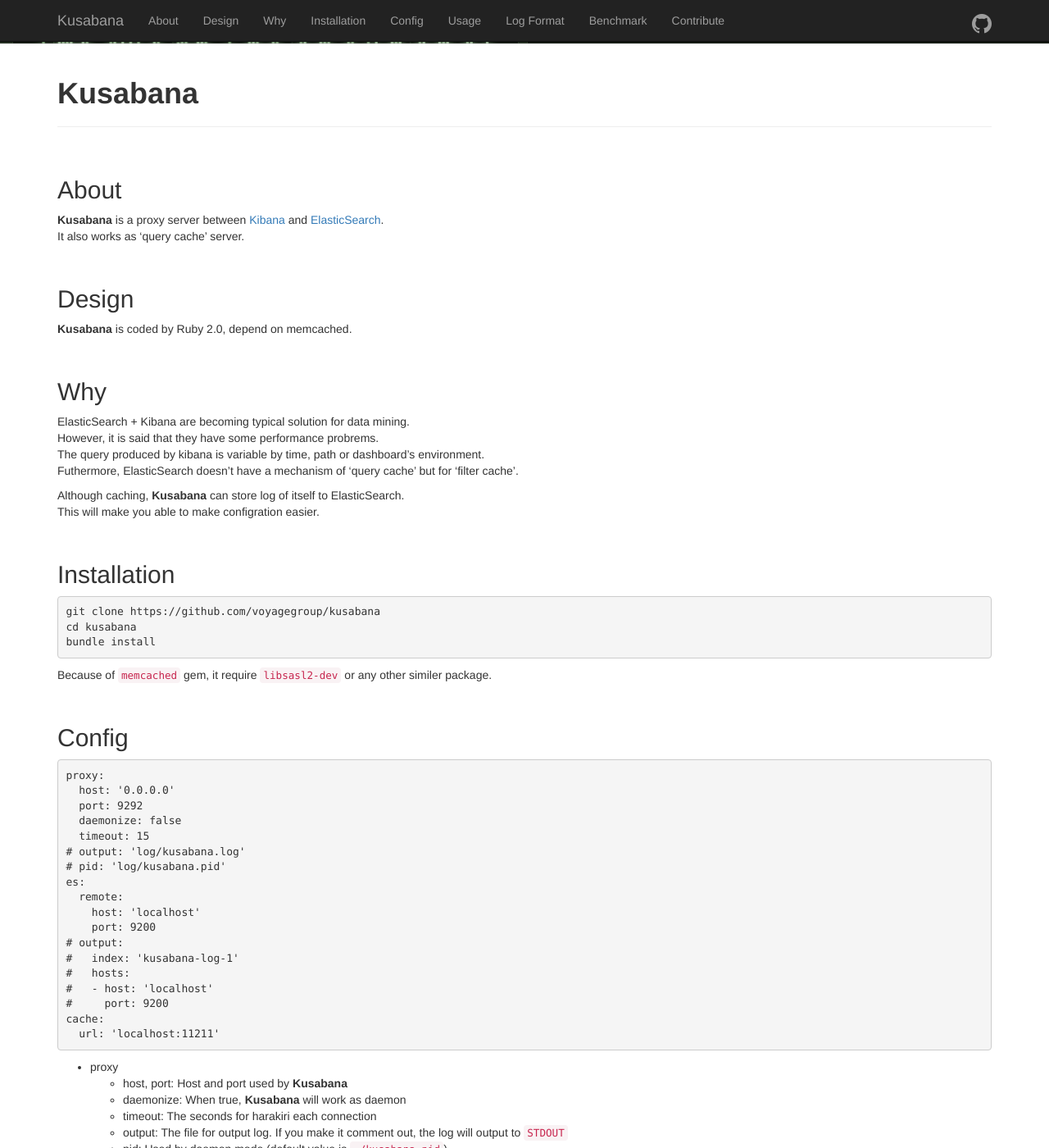
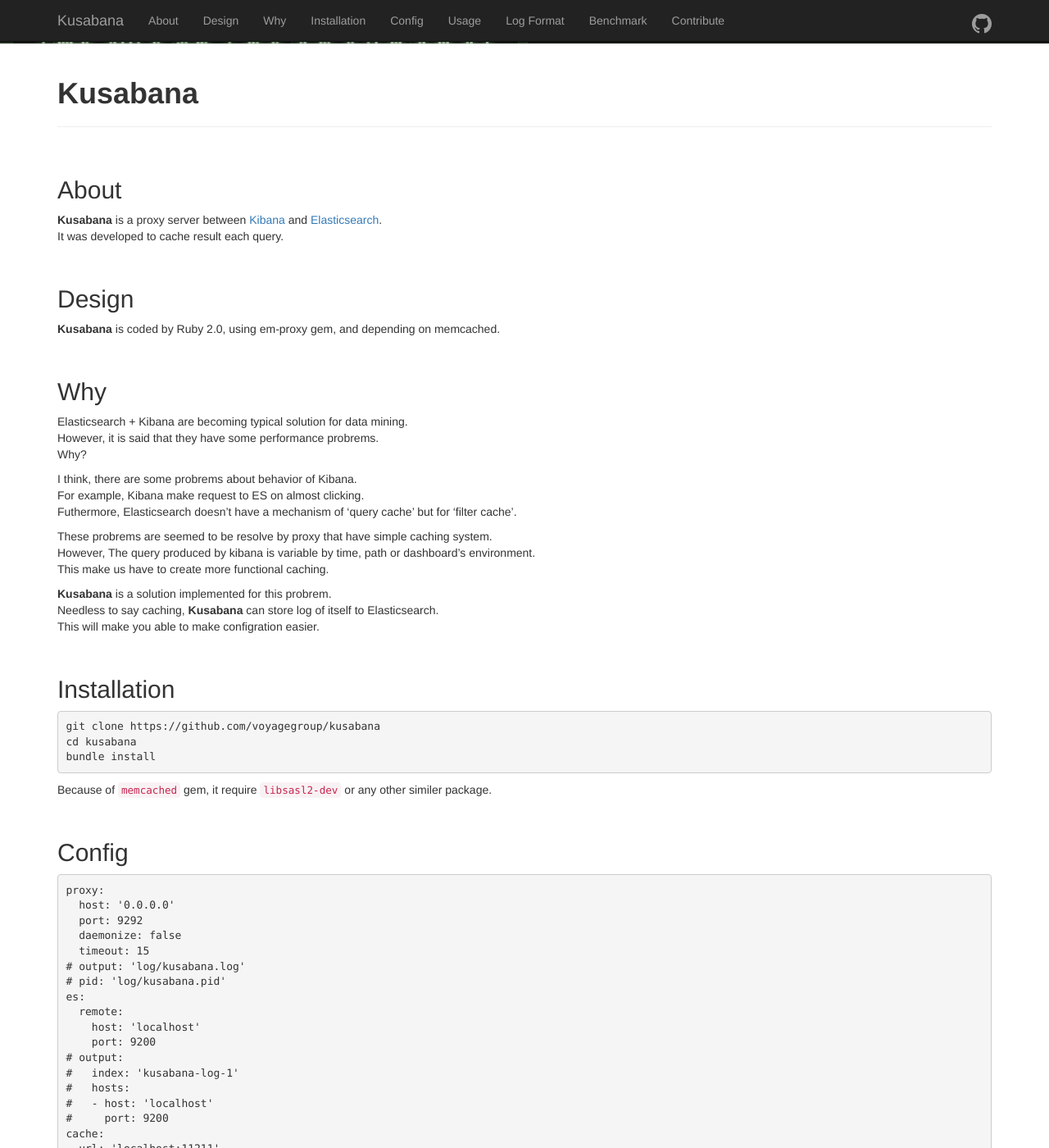
Before and after one commit to voyagegroup/kusabana, a Jekyll site: the page built from index.md, in a window 1280 px wide and 1400 px high, scrolled down 296 px. Shown: the whole window at 82% size. Built offline with Jekyll 4.4.1, drawn with Linux system fonts in a browser that asks for light colours; nearby versions of some CDN libraries; some of the changed text lies outside the part shown.

Commit message:
Write 'Why' paragraph

```diff
--- a/index.md
+++ b/index.md
@@ -6,21 +6,32 @@ layout: default
 
 About
 -----
-**Kusabana** is a proxy server between [Kibana](http://www.elasticsearch.org/overview/kibana/) and [ElasticSearch](http://www.elasticsearch.org/overview/elasticsearch).
-It also works as 'query cache' server.
+
+**Kusabana** is a proxy server between [Kibana](http://www.elasticsearch.org/overview/kibana/) and [Elasticsearch](http://www.elasticsearch.org/overview/elasticsearch).
+It was developed to cache result each query.
 
 Design
 ------
-**Kusabana** is coded by Ruby 2.0, depend on memcached.
+
+**Kusabana** is coded by Ruby 2.0, using em-proxy gem, and depending on memcached.
 
 Why
 ---
-ElasticSearch + Kibana are becoming typical solution for data mining.
+
+Elasticsearch + Kibana are becoming typical solution for data mining.
 However, it is said that they have some performance probrems.
-The query produced by kibana is variable by time, path or dashboard's environment.
-Futhermore, ElasticSearch doesn't have a mechanism of 'query cache' but for 'filter cache'.
+Why?
 
-Although caching, **Kusabana** can store log of itself to ElasticSearch.
+I think, there are some probrems about behavior of Kibana.
+For example, Kibana make request to ES on almost clicking.
+Futhermore, Elasticsearch doesn't have a mechanism of 'query cache' but for 'filter cache'.
+
+These probrems are seemed to be resolve by proxy that have simple caching system.
+However, The query produced by kibana is variable by time, path or dashboard's environment.
+This make us have to create more functional caching.
+
+**Kusabana** is a solution implemented for this probrem.
+Needless to say caching, **Kusabana** can store log of itself to Elasticsearch.
 This will make you able to make configration easier.
 
 Installation
@@ -61,12 +72,12 @@ Config
   - output: The file for output log. If you make it comment out, the log will output to `STDOUT`
   - pid: Used by daemon mode (default value is `./kusabana.pid`)
 * es
-  - remote: The ElasticSearch used for proxying access
-  - output: The ElasticSearch used to store and to aggregate **Kusabana**'s log
+  - remote: The Elasticsearch used for proxying access
+  - output: The Elasticsearch used to store and to aggregate **Kusabana**'s log
 * cache
   - url: Memcached url
 
-If you want to store **Kusabana**'s log and set output ElasticSearch, You should PUT index template to ES.
+If you want to store **Kusabana**'s log and set output Elasticsearch, You should PUT index template to ES.
 Run
 
     bundle rake template:create
```
